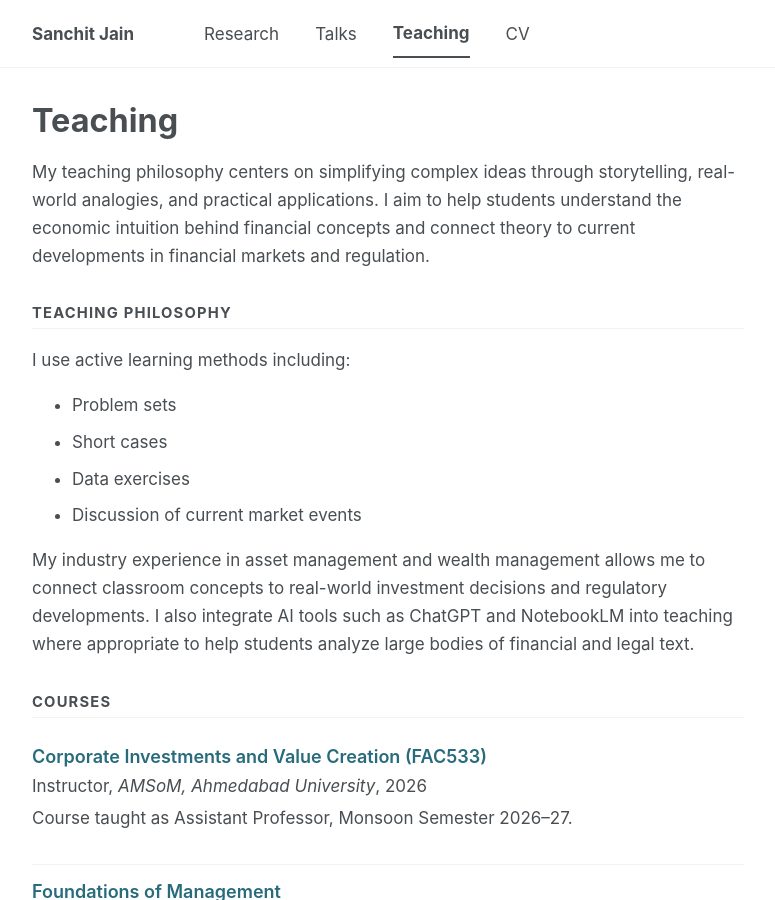
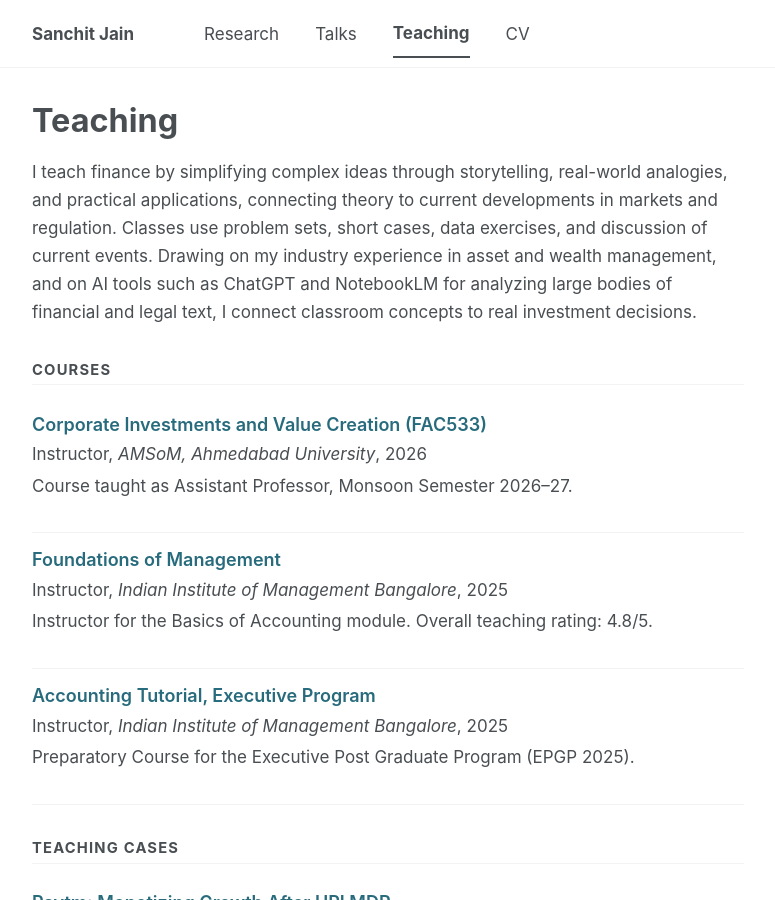
Before and after one commit to casanchitjain/casanchitjain.github.io, a Jekyll site: the page built from _pages/teaching.md, in a window 1280 px wide and 900 px high. Shown: the whole window, without its empty margins (252-1027 px from the left). Built offline with Jekyll 4.4.1, drawn with Linux system fonts in a browser that asks for light colours; a script bundle is joined from its source files by our own code; library files that are not in the unit come from our copies.

Commit message:
Shorten the Teaching page introduction
Merge the intro, philosophy heading, method list and closing paragraph into one
paragraph.

```diff
--- a/_pages/teaching.md
+++ b/_pages/teaching.md
@@ -6,17 +6,7 @@ author_profile: true
 description: "Courses, teaching cases and teaching philosophy of Sanchit Jain, Assistant Professor of Finance at Ahmedabad University."
 ---
 
-My teaching philosophy centers on simplifying complex ideas through storytelling, real-world analogies, and practical applications. I aim to help students understand the economic intuition behind financial concepts and connect theory to current developments in financial markets and regulation.
-
-## Teaching Philosophy
-
-I use active learning methods including:
-- Problem sets
-- Short cases
-- Data exercises
-- Discussion of current market events
-
-My industry experience in asset management and wealth management allows me to connect classroom concepts to real-world investment decisions and regulatory developments. I also integrate AI tools such as ChatGPT and NotebookLM into teaching where appropriate to help students analyze large bodies of financial and legal text.
+I teach finance by simplifying complex ideas through storytelling, real-world analogies, and practical applications, connecting theory to current developments in markets and regulation. Classes use problem sets, short cases, data exercises, and discussion of current events. Drawing on my industry experience in asset and wealth management, and on AI tools such as ChatGPT and NotebookLM for analyzing large bodies of financial and legal text, I connect classroom concepts to real investment decisions.
 
 ## Courses
 
```
